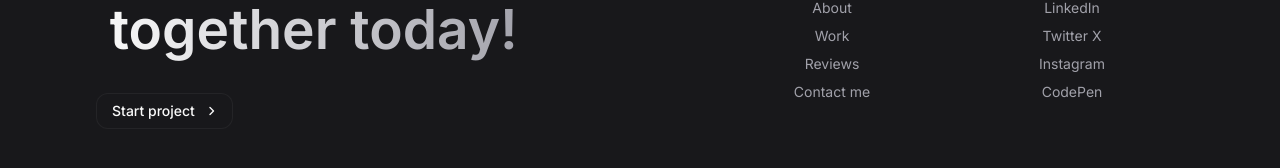
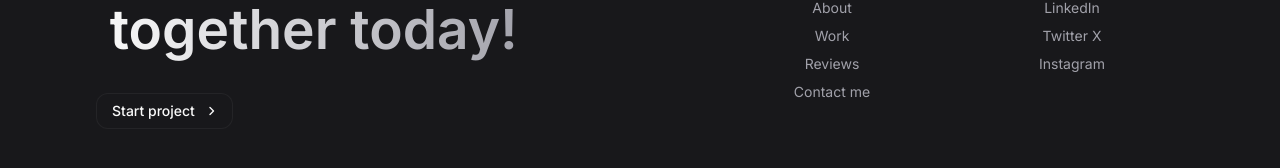
Before and after one commit to saikiranyad/portfolio, a React (Vite) app: page / in a window 1280 px wide. Shown: the part 2894-3062 px from the top of the page. Built offline with nearby package versions, Linux system fonts and the light colour scheme; the HTML template or start-up script is replaced by a standard one.

Commit message:
Update Footer.jsx

```diff
--- a/src/components/Footer.jsx
+++ b/src/components/Footer.jsx
@@ -27,24 +27,21 @@ const sitemap = [
   const socials = [
     {
       label: 'GitHub',
-      href: 'https://www.github.com/codewithsadee-org'
+
     },
     {
       label: 'LinkedIn',
-      href: 'https://www.linkedin.com/in/codewithsadee'
+
     },
     {
       label: 'Twitter X',
-      href: 'https://x.com/codewithsadee_'
+
     },
     {
       label: 'Instagram',
-      href: 'https://www.instagram.com/codewithsadee'
+
     },
-    {
-      label: 'CodePen',
-      href: 'https://codepen.io/codewithsadee'
-    }
+
   ];
 const Footer = () => {
   return (
```
